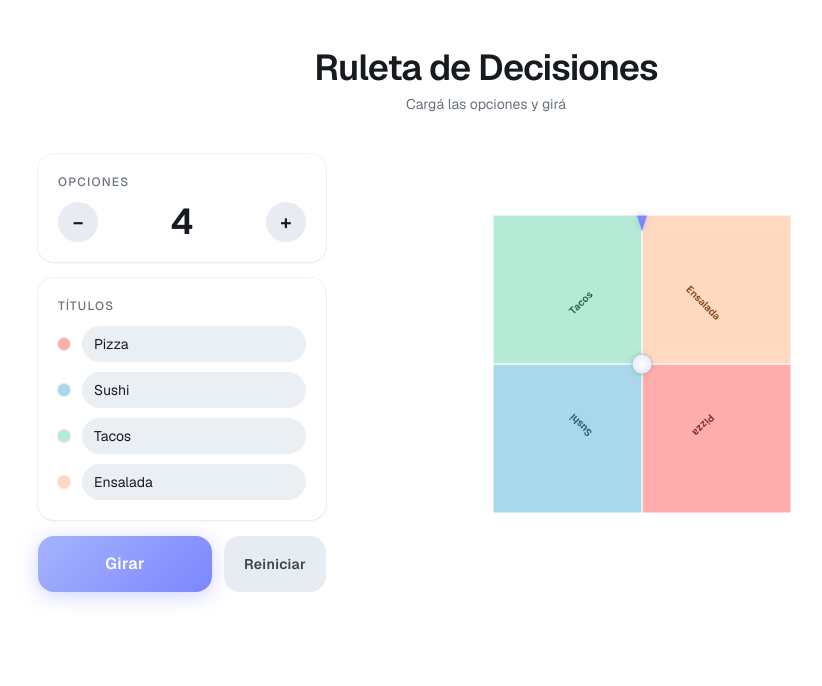
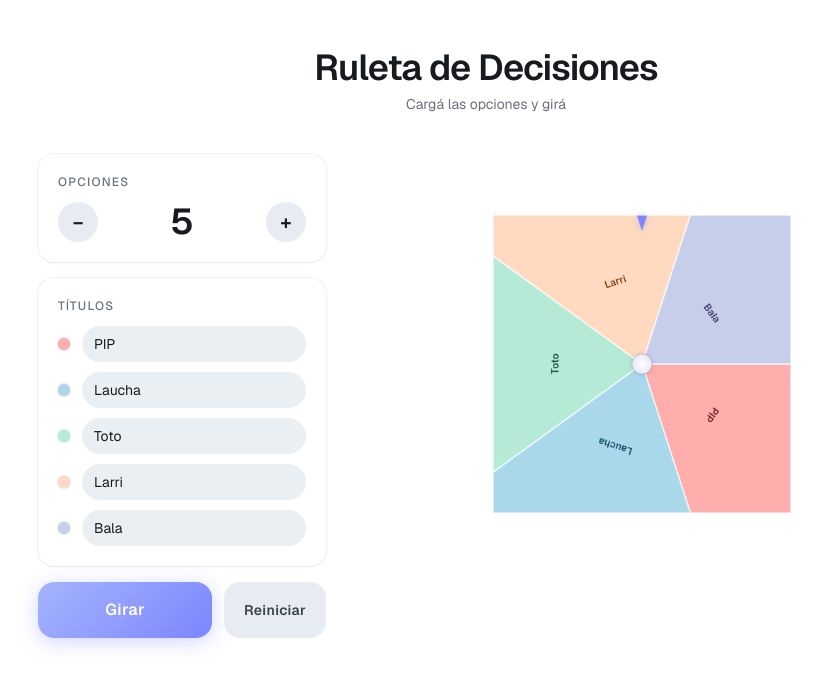
Before and after one commit to vazmanuvaz/ruleta-cuadrada-equals, a Next.js app: page / in a window 1280 px wide. Shown: the top 686 px of the page, without its empty margins (154-976 px from the left). Built offline with nearby package versions, Linux system fonts and the light colour scheme.

Commit message:
feat: update default options and reset count to 5 on reset

```diff
--- a/app/page.tsx
+++ b/app/page.tsx
@@ -3,10 +3,10 @@
 import { useState, useRef } from "react"
 import { SquareWheel, SLICE_COLORS } from "@/components/square-wheel"
 
-const DEFAULT_OPTIONS = ["Pizza", "Sushi", "Tacos", "Ensalada"]
+const DEFAULT_OPTIONS = ["PIP", "Laucha", "Toto", "Larri", "Bala"]
 
 export default function RuletaPage() {
-  const [count, setCount] = useState(4)
+  const [count, setCount] = useState(5)
   const [options, setOptions] = useState<string[]>(DEFAULT_OPTIONS)
   const [rotation, setRotation] = useState(0)
   const [isSpinning, setIsSpinning] = useState(false)
@@ -15,7 +15,7 @@ export default function RuletaPage() {
 
   function handleReset() {
     if (animRef.current) cancelAnimationFrame(animRef.current)
-    setCount(4)
+    setCount(5)
     setOptions(DEFAULT_OPTIONS)
     setRotation(0)
     setIsSpinning(false)
```
